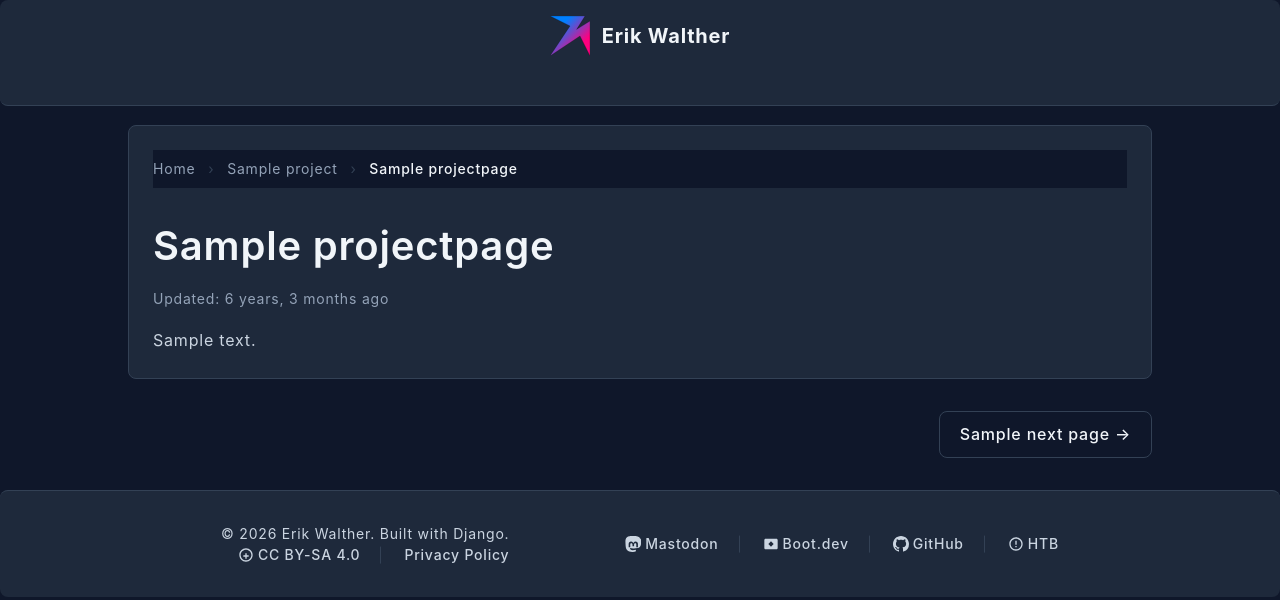
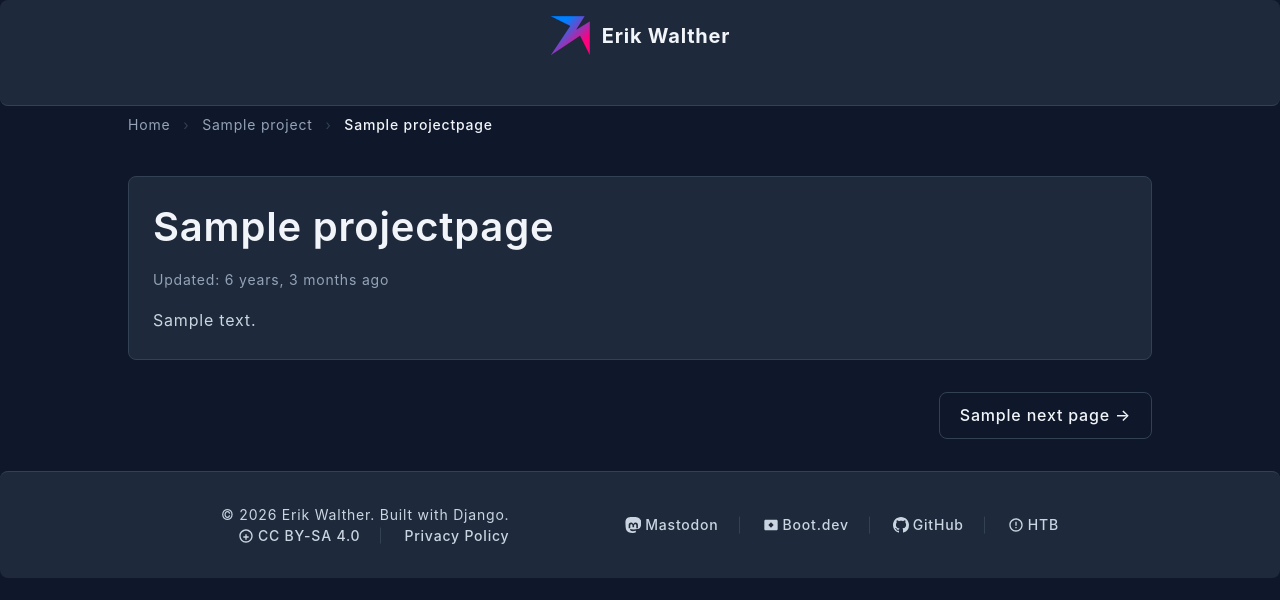
Before and after one commit to C0DESENTINEL/portfolio, a Django app: template templates/portfolio/project_page.html in a window 1280 px wide. Shown: the top 600 px of the page. Run offline with Django 5.2, Linux system fonts and the light colour scheme; tables that the repository leaves empty hold one stand-in row (values such as "Sample post"); the template is opened without the code that fills it: values that come from a table or form of the project are taken from there, most other values are stand-ins (such as "Sample title", 1, 10 or a date in 2020); data that the repository does not hold is empty.

Commit message:
Update: minor css tweak

```diff
--- a/templates/portfolio/project_detail.html
+++ b/templates/portfolio/project_detail.html
@@ -28,7 +28,7 @@
         {% if project.github_url or project.live_url %}
         <div class="actions">
             {% if project.live_url %}
-            <a href="{{ project.live_url }}" class="btn" target="_blank" rel="noopener noreferrer">Live Demo</a>
+            <a href="{{ project.live_url }}" class="btn" target="_blank" rel="noopener noreferrer">{{ project.title }}</a>
             {% endif %}
             {% if project.github_url %}
             <a href="{{ project.github_url }}" class="btn" target="_blank" rel="noopener noreferrer">GitHub</a>
--- a/templates/portfolio/project_page.html
+++ b/templates/portfolio/project_page.html
@@ -5,7 +5,7 @@
 {% block meta_description %}{{ page.content_markdown|striptags|truncatewords:150 }}{% endblock %}
 
 {% block content %}
-<article class="card">
+<article class="markdown-content">
     <nav class="breadcrumb" aria-label="Breadcrumb">
         <a href="/">Home</a>
         <span class="breadcrumb-separator" aria-hidden="true">›</span>
@@ -14,6 +14,7 @@
         <span aria-current="page">{{ page.title }}</span>
     </nav>
 
+    <div class="card">
         <h1>{{ page.title }}</h1>
         <p class="card-meta">
             Updated: {{ page.updated_at|naturaltime }}
@@ -21,6 +22,7 @@
 
         <div class="content">
             {{ page.content_html|safe }}
+        </div>
     </div>
 </article>
 
```
Lines whose indentation alone changed are shown as unchanged.
